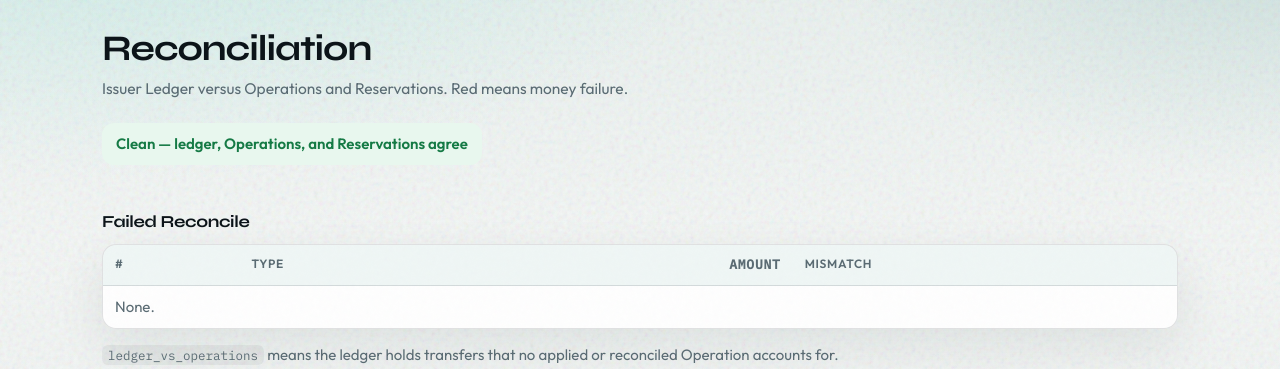
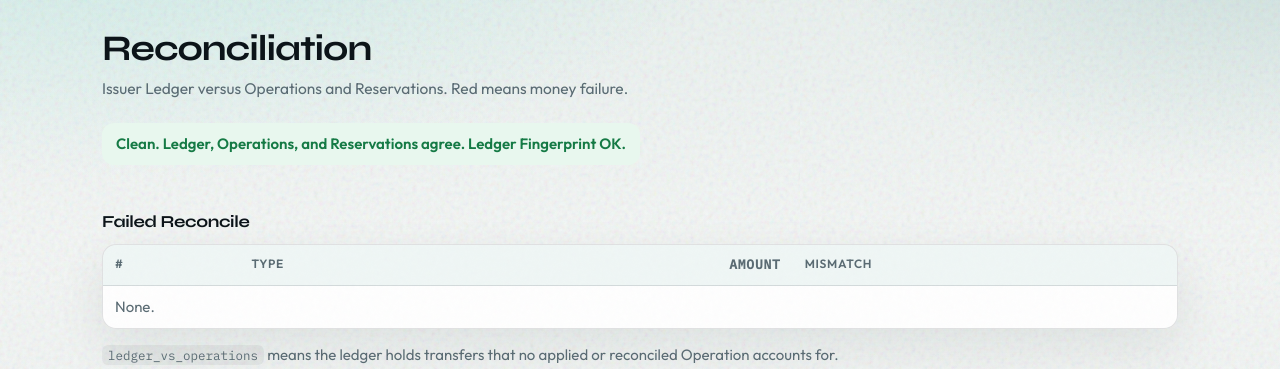
Before and after one commit to zglyn/Money-Talks-2, a FastAPI app: page /reconciliation in a window 1280 px wide. Shown: the part 70-439 px from the top of the page. Run offline with FastAPI, Linux system fonts and the light colour scheme; data that the repository does not hold is empty.

Commit message:
feat(demo): show Ledger Fingerprint on Program surfaces
Demo control shows the checksum before Reset and after a batch.
The Program console and Reconciliation show OK or drift in place.

Co-authored-by: Liyan Cheung <zglyn@users.noreply.github.com>

```diff
--- a/src/creditpool/app.py
+++ b/src/creditpool/app.py
@@ -81,6 +81,7 @@ def _alerts_from_runs(runs) -> list[dict]:
 def _run_batch(conn: sqlite3.Connection, version: str, worker_id: str) -> dict:
     batch = seed.insert_batch(conn, version)
     runs = claim_and_process_loop(conn, worker_id, default_llm())
+    views = report.programs(conn)
     return {
         "agent_version": version,
         "submitted": batch.submitted,
@@ -90,9 +91,8 @@ def _run_batch(conn: sqlite3.Connection, version: str, worker_id: str) -> dict:
         "steps_min": min((len(r.steps) for r in runs), default=0),
         "alerts": _alerts_from_runs(runs),
         "failed": sum(1 for r in runs if not r.ok),
-        "mismatch_teams": sum(
-            1 for p in report.programs(conn) for t in p.teams if t.mismatches
-        ),
+        "mismatch_teams": sum(1 for p in views for t in p.teams if t.mismatches),
+        "fingerprint_ok": all(p.fingerprint_ok for p in views),
     }
 
 
@@ -261,6 +261,7 @@ def create_app(db_path: str | None = None) -> FastAPI:
     def demo(request: Request, conn: sqlite3.Connection = Conn):
         return page(
             request, "demo.html", counts=report.status_counts(conn),
+            programs=report.programs(conn),
             seeded=conn.execute("SELECT COUNT(*) FROM programs").fetchone()[0] > 0,
             has_snapshot=snapshot_path.exists(), last_run=request.app.state.last_run,
         )
--- a/src/creditpool/report.py
+++ b/src/creditpool/report.py
@@ -28,6 +28,8 @@ class ProgramView:
     expires_at: float
     expired: bool
     returns_allowed: bool
+    fingerprint_digest: str = ""
+    fingerprint_ok: bool = True
     teams: list[TeamRow] = field(default_factory=list)
 
     @property
@@ -82,11 +84,13 @@ def programs(conn: sqlite3.Connection, now: float | None = None) -> list[Program
                 "SELECT * FROM teams WHERE program_id = ? ORDER BY is_pool DESC, id", (p["id"],)
             )
         ]
+        fingerprint = money.ledger_fingerprint(conn, p["id"])
         views.append(ProgramView(
             id=p["id"], name=p["name"], total_budget_cents=p["total_budget_cents"],
             used_cents=money.program_total(conn, p["id"]),
             per_team_cap_cents=p["per_team_cap_cents"], expires_at=p["expires_at"],
-            expired=t >= p["expires_at"], returns_allowed=bool(p["returns_allowed"]), teams=teams,
+            expired=t >= p["expires_at"], returns_allowed=bool(p["returns_allowed"]),
+            fingerprint_digest=fingerprint.digest, fingerprint_ok=fingerprint.ok, teams=teams,
         ))
     return views
 
--- a/src/creditpool/templates/console.html
+++ b/src/creditpool/templates/console.html
@@ -21,6 +21,10 @@
     <div class="stat"><div class="label">Remaining</div><div class="value">{{ p.remaining_cents|usd }}</div></div>
     <div class="stat"><div class="label">Per-Team cap</div><div class="value">{{ p.per_team_cap_cents|usd }}</div></div>
   </div>
+  <p class="status-line {{ 'ok' if p.fingerprint_ok else 'bad' }}">
+    Ledger Fingerprint {{ "OK" if p.fingerprint_ok else "drift" }}
+    <code>{{ p.fingerprint_digest[:12] }}</code>
+  </p>
   <p class="muted">Expires {{ p.expires_at|when }} · Returns {{ "allowed" if p.returns_allowed else "disabled" }}</p>
   {% if report.program_mismatches(p) %}<p class="bad">Program total exceeds budget.</p>{% endif %}
   <table>
--- a/src/creditpool/templates/reconciliation.html
+++ b/src/creditpool/templates/reconciliation.html
@@ -5,16 +5,23 @@
   <h1>Reconciliation</h1>
   <p>Issuer Ledger versus Operations and Reservations. Red means money failure.</p>
 </div>
-{% set ns = namespace(bad=0) %}
-{% for p in programs %}{% for t in p.teams %}{% if t.mismatches %}{% set ns.bad = ns.bad + 1 %}{% endif %}{% endfor %}{% endfor %}
-{% if ns.bad or failed %}
-  <div class="status-line bad">{{ ns.bad }} Team mismatch{{ "es" if ns.bad != 1 }} · {{ failed|length }} failed Reconcile</div>
+{% set ns = namespace(bad=0, drift=0) %}
+{% for p in programs %}
+  {% if not p.fingerprint_ok %}{% set ns.drift = ns.drift + 1 %}{% endif %}
+  {% for t in p.teams %}{% if t.mismatches %}{% set ns.bad = ns.bad + 1 %}{% endif %}{% endfor %}
+{% endfor %}
+{% if ns.bad or failed or ns.drift %}
+  <div class="status-line bad">{{ ns.bad }} Team mismatch{{ "es" if ns.bad != 1 }} · {{ failed|length }} failed Reconcile{% if ns.drift %} · Ledger Fingerprint drift{% endif %}</div>
 {% else %}
-  <div class="status-line ok">Clean — ledger, Operations, and Reservations agree</div>
+  <div class="status-line ok">Clean. Ledger, Operations, and Reservations agree. Ledger Fingerprint OK.</div>
 {% endif %}
 
 {% for p in programs %}
 <h2>{{ p.name }}</h2>
+<p class="status-line {{ 'ok' if p.fingerprint_ok else 'bad' }}">
+  Ledger Fingerprint {{ "OK" if p.fingerprint_ok else "drift" }}
+  <code>{{ p.fingerprint_digest[:12] }}</code>
+</p>
 {% if report.program_mismatches(p) %}<p class="bad">Program total {{ p.used_cents|usd }} exceeds budget {{ p.total_budget_cents|usd }}.</p>{% endif %}
 <table>
   <tr><th>Team</th><th class="num">Ledger</th><th class="num">Available</th><th>Mismatch</th></tr>
```
Also changed, not shown: src/creditpool/templates/demo.html (+15 -1 lines), tests/test_demo.py (+13 -0 lines).
